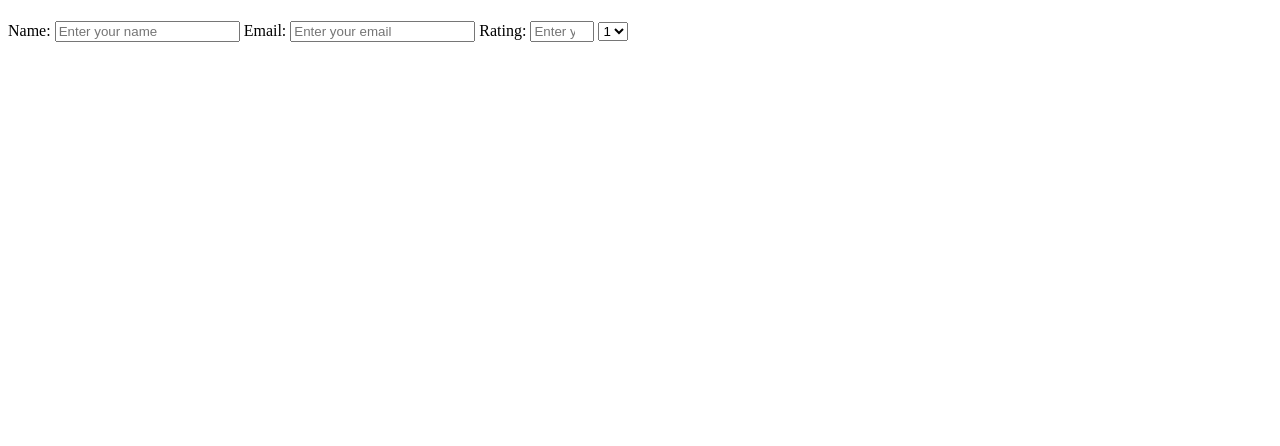
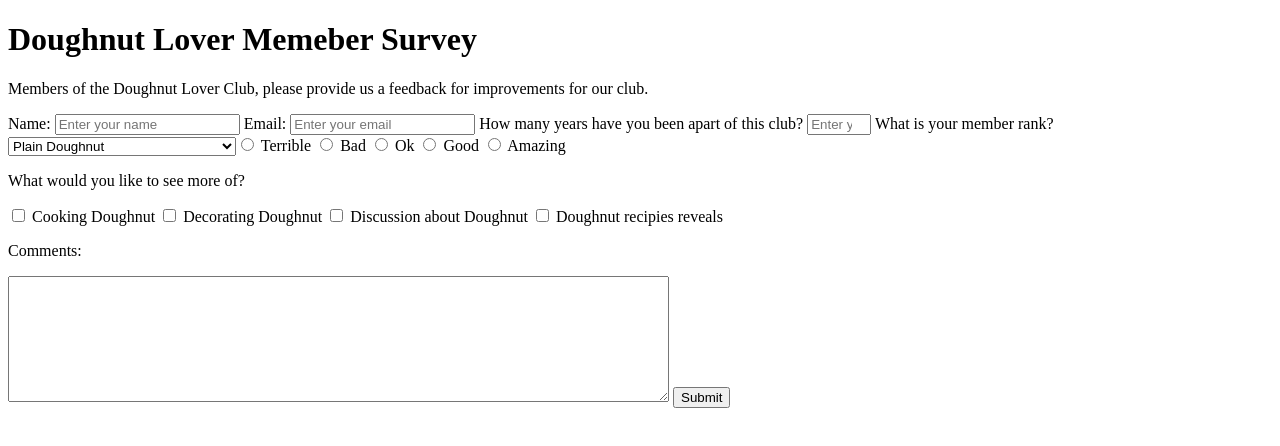
Before and after one commit to MayJue/Survey-Form, a plain HTML site: page index.html in a window 1280 px wide. Drawn offline with Linux system fonts and the light colour scheme.

Commit message:
Complete content

```diff
--- a/index.html
+++ b/index.html
@@ -3,23 +3,50 @@
   <link rel="stylesheet" href="index.css">
 </head>
 <body>
-  <h1 id="title"></h1>
-  <p id="description"></p>
+  <h1 id="title">Doughnut Lover Memeber Survey</h1>
+  <p id="description">Members of the Doughnut Lover Club, please provide us a feedback for improvements for our club.</p>
   <form id="survey-form" class="" action="index.html" method="post">
     <label id="name-label" for="name">Name:</label>
-    <input type="text" id="name" name="name" placeholder="Enter your name">
+    <input type="text" id="name" name="name" placeholder="Enter your name" required>
     <label id="email-label" for="email">Email:</label>
-    <input type="text" id="email" name="email" pattern=".+globex.com" placeholder="Enter your email">
-    <label id="number-label" for="number">Rating:</label>
+    <input type="email" id="email" name="email" placeholder="Enter your email" required>
+    <label id="number-label" for="number">How many years have you been apart of this club?</label>
     <input type="number" id="number" name="number" min="0" max="100" placeholder="Enter your number">
 
     <!-- #12 -->
-    <label for=""></label>
+    <label for="dropdown">What is your member rank?</label>
     <select id="dropdown" class="" name="">
-      <option value="one">1</option>
-      <option value="one">2</option>
+      <option value="one">Plain Doughnut</option>
+      <option value="one">Glazed Doughnut</option>
+      <option value="one">Chocolate Frosted Doughnut</option>
+      <option value="one">Strawberry Frosted Jelly Doughnut</option>
     <!-- #13 -->
+    <p>How would you rate this club?</p>
+    <input type="radio" name="rate" value="Terrible">
+    <label for="Terrible">Terrible</label>
+    <input type="radio" name="rate" value="Bad">
+    <label for="Bad">Bad</label>
+    <input type="radio" name="rate" value="Ok">
+    <label for="Ok">Ok</label>
+    <input type="radio" name="rate" value="Good">
+    <label for="Good">Good</label>
+    <input type="radio" name="rate" value="Amazing">
+    <label for="Amazing">Amazing</label>
 
+    <p>What would you like to see more of?</p>
+    <input type="checkbox" name="like" value="Cooking">
+    <label for="Cooking">Cooking Doughnut</label>
+    <input type="checkbox" name="like" value="Decorating">
+    <label for="Decorating">Decorating Doughnut</label>
+    <input type="checkbox" name="like" value="Discussion">
+    <label for="Discussion">Discussion about Doughnut</label>
+    <input type="checkbox" name="like" value="recipies">
+    <label for="recipies">Doughnut recipies reveals</label>
+
+    <p>Comments:</p>
+    <textarea name="Comments" rows="8" cols="80"></textarea>
+
+    <button id="submit" type="submit" name="submit">Submit</button>
     </select>
   </form>
 </body>
```
